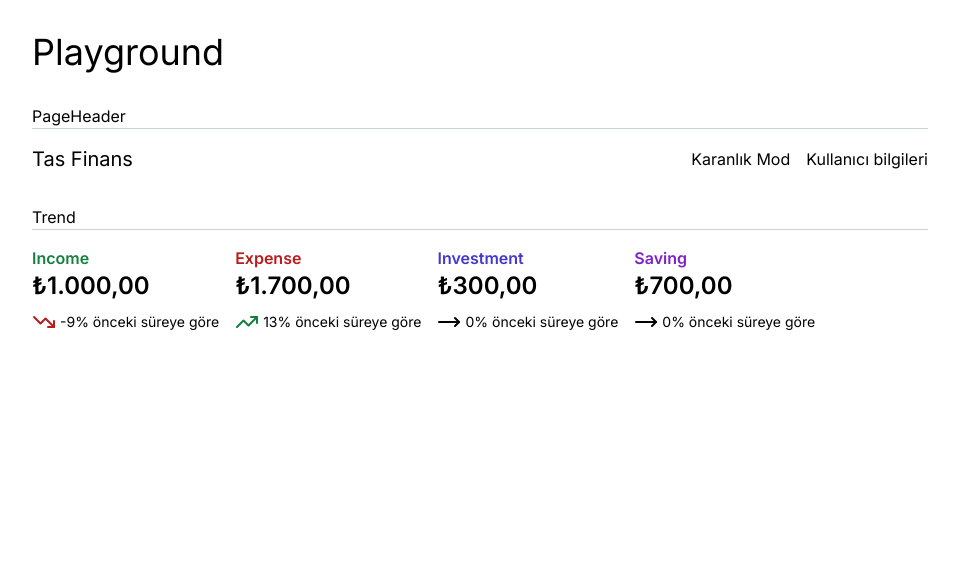
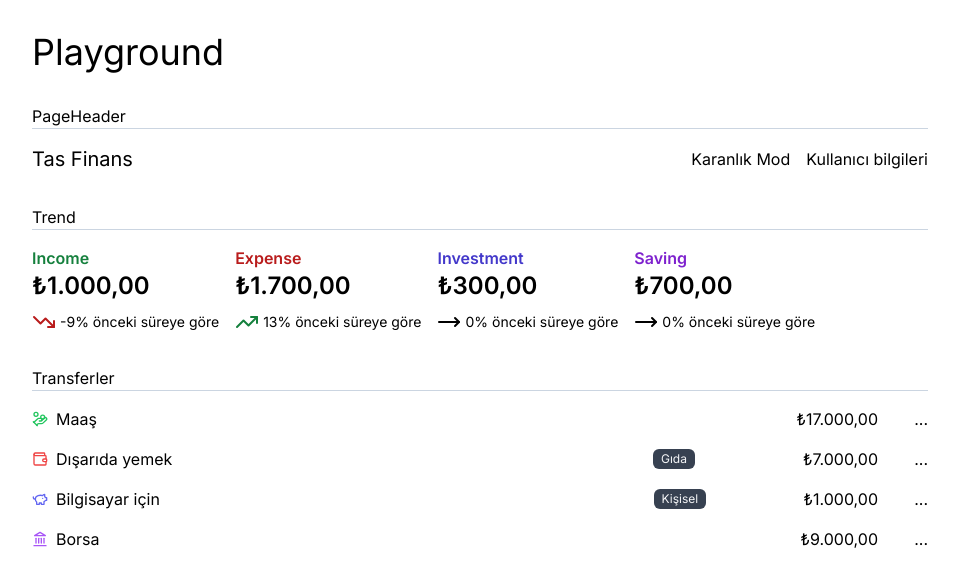
Before and after one commit to tascagdas/Tas-Finans, a Next.js app: page /playground in a window 1280 px wide. Shown: the top 586 px of the page, without its empty margins (160-1119 px from the left). Built offline with nearby package versions, Linux system fonts and the light colour scheme.

Commit message:
transactionitem component oluşturuldu. yapılan transferlerin listelenmesi için olan komponent

```diff
--- a/app/playground/page.js
+++ b/app/playground/page.js
@@ -1,4 +1,5 @@
 import PageHeader from '@/components/page-header'
+import TransactionItem from '@/components/transaction-item'
 import Trend from '@/components/trend'
 
 
@@ -26,6 +27,16 @@ const Page = () => {
                   <Trend type="Saving" amount={700} />
               </div>
           </div>
+          <div>
+              <h2>Transferler</h2>
+              <hr className='mb-4 border-slate-300 dark:border-slate-700' />
+              <div className='space-y-4 '>
+                  <TransactionItem type="Income" description="Maaş" amount={17000} />
+                  <TransactionItem type="Expense" category="Gıda" description="Dışarıda yemek" amount={7000}/>
+                  <TransactionItem type="Saving" category="Kişisel" description="Bilgisayar için" amount={1000}/>
+                  <TransactionItem type="Investment" description="Borsa" amount={9000} />
+              </div>
+          </div>
     </main>
   )
 }
--- /dev/null
+++ b/components/transaction-item.js
@@ -0,0 +1,51 @@
+import { useFormatCurrency } from '@/hooks/use-format-currency'
+import { HandCoins, Landmark, PiggyBank, Wallet } from 'lucide-react'
+import React from 'react'
+
+const TransactionItem = ({
+    type, category, description, amount
+}) => {
+
+
+    const typesMap = {
+        'Income': {
+            icon: HandCoins,
+            colors: 'text-green-500 dark:text-green-400'
+        },
+        'Expense': {
+            icon: Wallet,
+            colors: 'text-red-500 dark:text-red-400'
+        },
+        'Saving': {
+            icon: PiggyBank,
+            colors: 'text-indigo-500 dark:text-indigo-400'
+        },
+        'Investment': {
+            icon: Landmark,
+            colors: 'text-purple-500 dark:text-purple-400'
+        }
+    }
+
+    const IconComponent = typesMap[type].icon
+    const colors = typesMap[type].colors
+
+const formattedAmount=useFormatCurrency(amount)
+  return (
+      <>
+          <div className='w-full flex items-center'>
+              <div className='flex items-center mr-4 grow'>
+                  <IconComponent className={`${colors} mr-2 w-4 h-4 hidden sm:block`} />
+                  <span>{description}</span>
+              </div>
+
+              <div className='min-w-[150px] items-center hidden md:flex'>
+                  {category && <div className='rounded-md text-xs bg-gray-700 dark:bg-gray-100 text-gray-100 dark:text-black px-2 py-0.5'>{ category }</div>}
+              </div>
+              <div className='min-w-[70px] text-right'>{formattedAmount}</div>
+              <div className='min-w-[50px] flex justify-end'>...</div>
+          </div>
+    </>
+  )
+}
+
+export default TransactionItem
```
